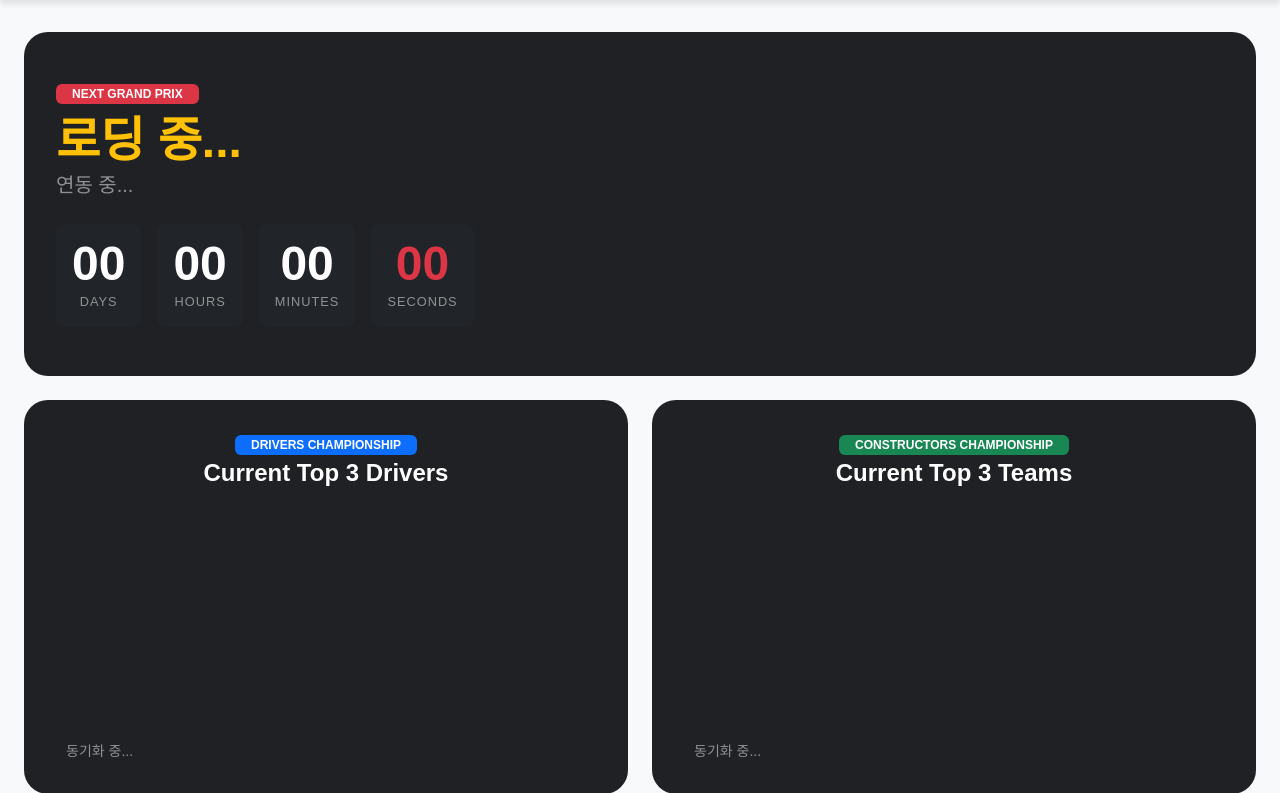
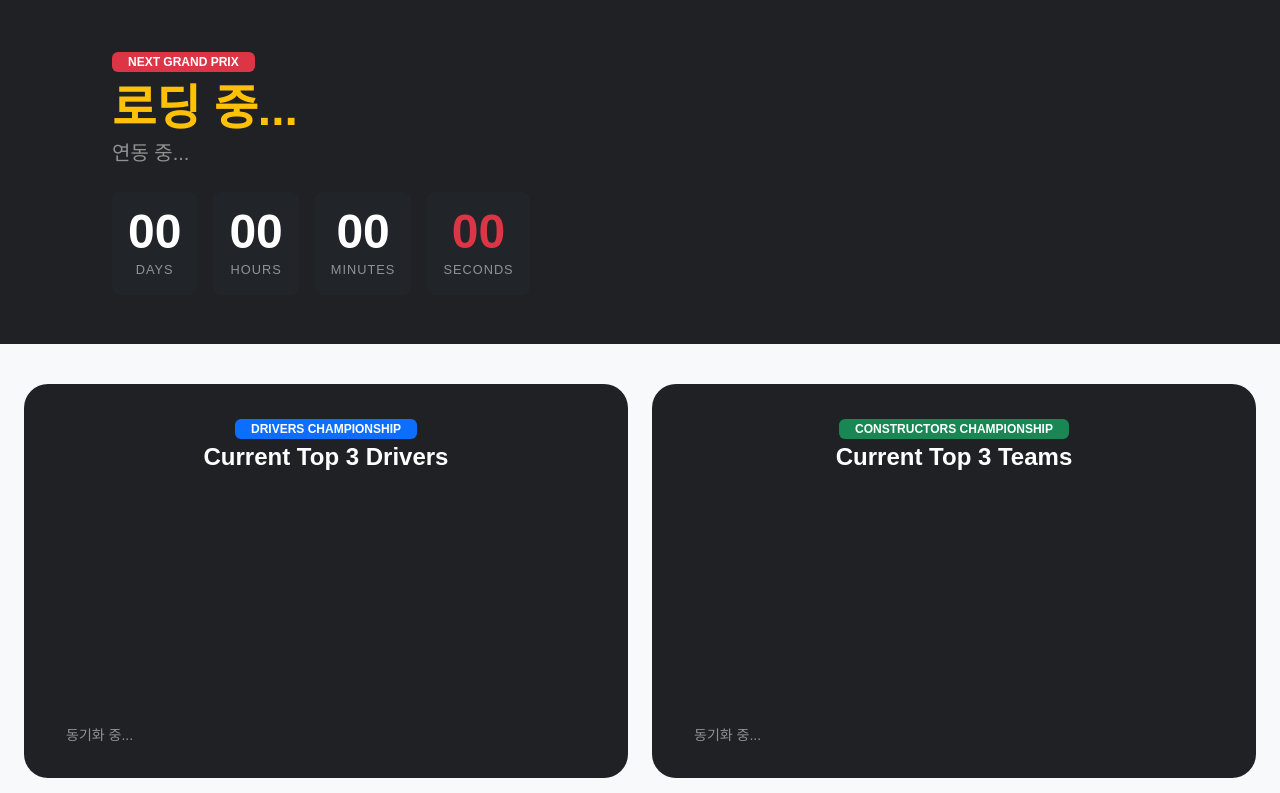
Before and after one commit to comp0604/f1aggregator, a Flask app: page / in a window 1280 px wide. Shown: the part 96-889 px from the top of the page. Run offline with Flask 3, Linux system fonts and the light colour scheme; data comes from the database, SQL or seed files in the repository.

Commit message:
그랑프리 디데이 구역을 화면 전체 가로지르는 일직선 배너 형태로 리팩토링

```diff
--- a/templates/index.html
+++ b/templates/index.html
@@ -8,11 +8,45 @@
     <link href="https://cdn.jsdelivr.net/npm/bootstrap@5.3.0/dist/css/bootstrap.min.css" rel="stylesheet">
     <style>
         body { background-color: #f8f9fa; font-family: 'Malgun Gothic', sans-serif; }
-        .f1-header { background-color: #e10600; color: white; padding: 1.5rem 0; margin-bottom: 2rem; box-shadow: 0 4px 6px rgba(0,0,0,0.1); }
+        .f1-header { background-color: #e10600; color: white; padding: 1.5rem 0; margin-bottom: 0; box-shadow: 0 4px 6px rgba(0,0,0,0.1); }
         .f1-logo { color: white; text-decoration: none; transition: opacity 0.2s; }
         .f1-logo:hover { opacity: 0.8; color: white; }
 
-        /* 🏎️ 대시보드 카드 공통 스타일 */
+        /* 💥 [그랑프리 전용] 화면 끝에서 끝까지 일직선으로 채워지는 대형 배너 */
+        .grandprix-full-banner {
+            position: relative;
+            background-color: #1f2124;
+            color: white;
+            cursor: pointer;
+            min-height: 340px;
+            overflow: hidden;
+            padding: 2rem 4rem !important; /* 내부 여백 */
+            width: 100%;
+            margin-bottom: 2.5rem; /* 아래 랭킹 보드들과의 간격 */
+            border: none;
+            display: flex;
+            align-items: center;
+        }
+
+        .grandprix-full-banner::before {
+            content: "";
+            position: absolute;
+            top: 0; left: 0; right: 0; bottom: 0;
+            background-image: var(--bg-image, none);
+            background-size: cover;
+            background-position: center;
+            filter: blur(20px) brightness(0.2);
+            transform: scale(1.1);
+            z-index: 0;
+            transition: background-image 0.5s ease-in-out;
+        }
+
+        .grandprix-full-banner > * {
+            position: relative;
+            z-index: 1;
+        }
+
+        /* 🏎️ 드챔 & 컨챔용 박스 형태 카드 스타일 (기존 유지) */
         .dashboard-row-card {
             position: relative;
             background-color: #1f2124;
@@ -31,7 +65,6 @@
             box-shadow: 0 10px 25px rgba(225, 6, 0, 0.22);
         }
 
-        /* 🌌 배경 분위기용 블러 레이어 */
         .dashboard-row-card::before {
             content: "";
             position: absolute;
@@ -50,11 +83,11 @@
             z-index: 1;
         }
 
-        /* 🎯 그랑프리 카드를 위한 가로 정렬(Row) 컨테이너 */
+        /* 그랑프리 가로 정렬 컨테이너 */
         .row-content-race {
             display: flex;
             align-items: center;
-            justify-content: space-between; /* 💥 좌우 끝 배치 */
+            justify-content: space-between;
             width: 100%;
             height: 100%;
             gap: 2rem;
@@ -64,10 +97,10 @@
         .timer-num { font-size: 3rem !important; font-weight: 800; line-height: 1; }
         .timer-label { font-size: 0.8rem; letter-spacing: 1px; margin-top: 4px; }
 
-        /* ✨ 오른쪽 배치용 서킷 이미지 프레임 */
+        /* 오른쪽 배치용 서킷 이미지 프레임 */
         .circuit-img-wrapper {
             flex-shrink: 0;
-            width: 320px; /* 서킷 이미지 너비 확보 */
+            width: 320px;
             height: 280px;
             display: flex;
             align-items: center;
@@ -77,15 +110,15 @@
         .dash-circuit-map {
             width: 100%;
             height: 100%;
-            object-fit: contain; /* 짤리지 않게 전체 비율 유지 */
+            object-fit: contain;
             border-radius: 16px;
             padding: 10px;
-            background-color: rgba(255, 255, 255, 0.95); /* 흰색 배경으로 지도 가독성 업 */
+            background-color: rgba(255, 255, 255, 0.95);
             box-shadow: 0 6px 15px rgba(0,0,0,0.3);
-            display: none; /* 이미지 로드 전 숨김 */
+            display: none;
         }
 
-        /* 🏛️ 랭킹 보드용 정중앙 세로 바닥 정렬 시상대 컨테이너 */
+        /* 🏛️ 랭킹 보드용 컨테이너 */
         .row-content-rank {
             display: flex;
             flex-direction: column;
@@ -107,7 +140,7 @@
             margin: 0 auto;
         }
 
-        /* 시상대 개별 기둥 디자인 */
+        /* 시상대 기둥 디자인 */
         .podium-step {
             background-color: rgba(255, 255, 255, 0.08);
             border-radius: 16px 16px 8px 8px;
@@ -122,7 +155,6 @@
             box-shadow: 0 6px 20px rgba(0,0,0,0.3);
         }
 
-        /* 포디움 등수별 기둥 높이 */
         .podium-1 {
             height: 100%;
             background: linear-gradient(to top, rgba(255, 215, 0, 0.18), rgba(255, 215, 0, 0.04));
@@ -139,7 +171,7 @@
             border: 1px solid rgba(205, 127, 50, 0.22);
         }
 
-        /* 📸 대형 사진 스펙 (90px) */
+        /* 📸 포디움 이미지 */
         .podium-img {
             width: 90px;
             height: 90px;
@@ -179,12 +211,8 @@
         </div>
     </header>
 
-    <div class="container-fluid px-4 mb-5">
-
-        <div class="row mb-4">
-            <div class="col-12">
-                <div id="card-race" class="card dashboard-row-card" onclick="location.href='/calendar'">
-                    <div class="row-content-race">
+    <div id="card-race" class="grandprix-full-banner" onclick="location.href='/calendar'">
+        <div class="row-content-race px-md-5">
 
             <div class="d-flex flex-column align-items-start gap-4">
                 <div>
@@ -206,9 +234,8 @@
 
         </div>
     </div>
-            </div>
-        </div>
 
+    <div class="container-fluid px-4 mb-5">
         <div class="row g-4">
             <div class="col-lg-6">
                 <div id="card-driver" class="card dashboard-row-card h-100" onclick="location.href='/standings'">
@@ -238,7 +265,6 @@
                 </div>
             </div>
         </div>
-
     </div>
 
     <main class="container">
@@ -288,7 +314,6 @@
             const driversUrl = "https://api.jolpi.ca/ergast/f1/current/driverStandings.json";
             const teamsUrl = "https://api.jolpi.ca/ergast/f1/current/constructorStandings.json";
 
-            // 1. 블러 처리 배경용 위키피디아 로더
             function fetchWikiImage(wikiUrl, elementId) {
                 if (!wikiUrl) return;
                 const pageTitle = wikiUrl.split('/wiki/')[1];
@@ -304,7 +329,6 @@
                     }).catch(err => console.error(err));
             }
 
-            // 2. 전면 정밀 이미지 로더 (짤림 방지)
             function fetchForegroundImage(wikiUrl, imgElementId) {
                 if (!wikiUrl) return;
                 const pageTitle = wikiUrl.split('/wiki/')[1];
@@ -324,7 +348,7 @@
                     }).catch(err => console.error(err));
             }
 
-            // 1. 레이스 캘린더 연동 (배경 블러 + 우측 서킷 지도)
+            // 1. 레이스 캘린더 연동
             fetch(calendarUrl)
                 .then(res => res.json())
                 .then(data => {
@@ -335,9 +359,7 @@
                     document.getElementById("dash-race-name").innerText = nextRace.raceName.replace("Grand Prix", "GP");
                     document.getElementById("dash-race-circuit").innerText = nextRace.Circuit.Location.locality;
 
-                    // 배경 블러 이미지 로드
                     fetchWikiImage(nextRace.Circuit.url, "card-race");
-                    // 💥 우측 전면 서킷 지도 로드
                     fetchForegroundImage(nextRace.Circuit.url, "dash-circuit-map");
 
                     const targetTime = new Date(nextRace.date + (nextRace.time ? 'T' + nextRace.time : 'T00:00:00Z')).getTime();
```
Lines whose indentation alone changed are shown as unchanged.
